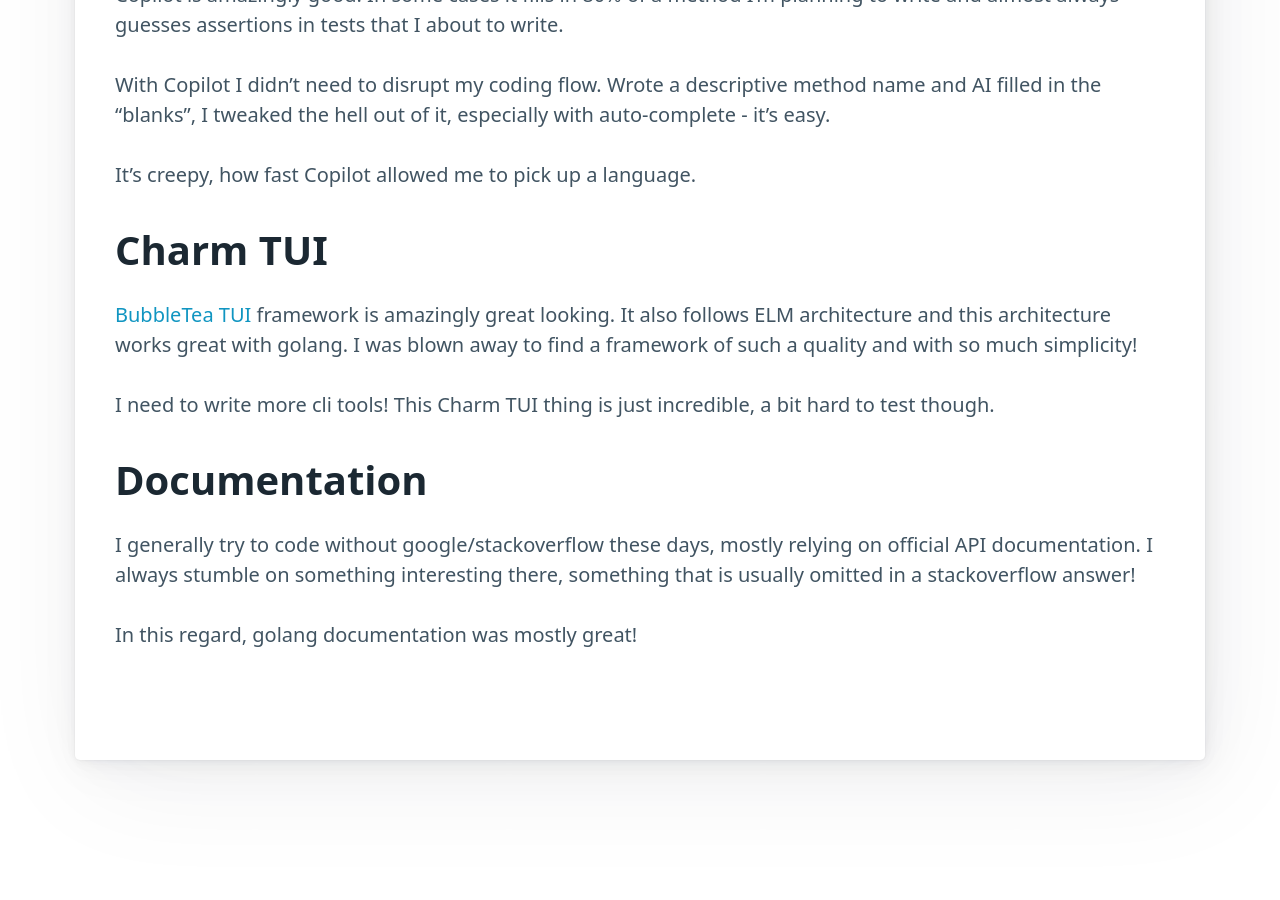
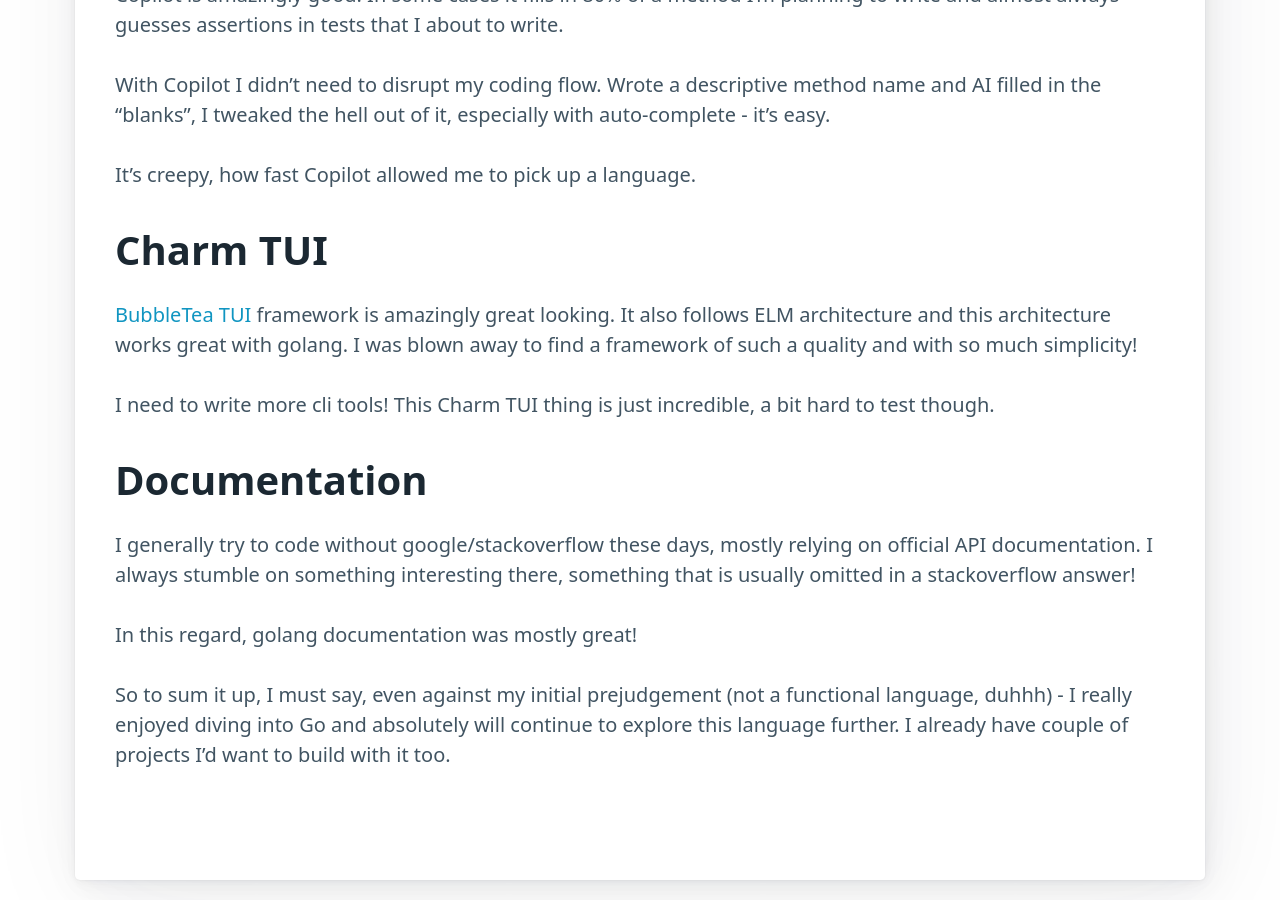
Before and after one commit to skatkov/skatkov.com, a Jekyll site: the page built from _posts/2022-08-21-stoic-go.md, in a window 1280 px wide and 900 px high, scrolled down 1112 px. Built offline with Jekyll 4.4.1, drawn with Linux system fonts in a browser that asks for light colours; before the commit the page ends 1892 px from its top, so only the background shows below that; some of the changed lines change nothing that is shown; some of the changed text lies outside the part shown.

Commit message:
Update 2022-08-21-stoic-go.md

```diff
--- a/_posts/2022-08-21-stoic-go.md
+++ b/_posts/2022-08-21-stoic-go.md
@@ -1,6 +1,6 @@
 ---
 layout: post
-title: Developing in Go, was it worth it?
+title: Learning Go, was it worth it?
 date: 2022-08-21 18:17 +0400
 ---
 
@@ -33,3 +33,6 @@
 I generally try to code without google/stackoverflow these days, mostly relying on official API documentation. I always stumble on something interesting there, something that is usually omitted in a stackoverflow answer!
 
 In this regard, golang documentation was mostly great!
+
+
+So to sum it up, I must say, even against my initial prejudgement (not a functional language, duhhh) - I really enjoyed diving into Go and absolutely will continue to explore this language further. I already have couple of projects I'd want to build with it too.
```
